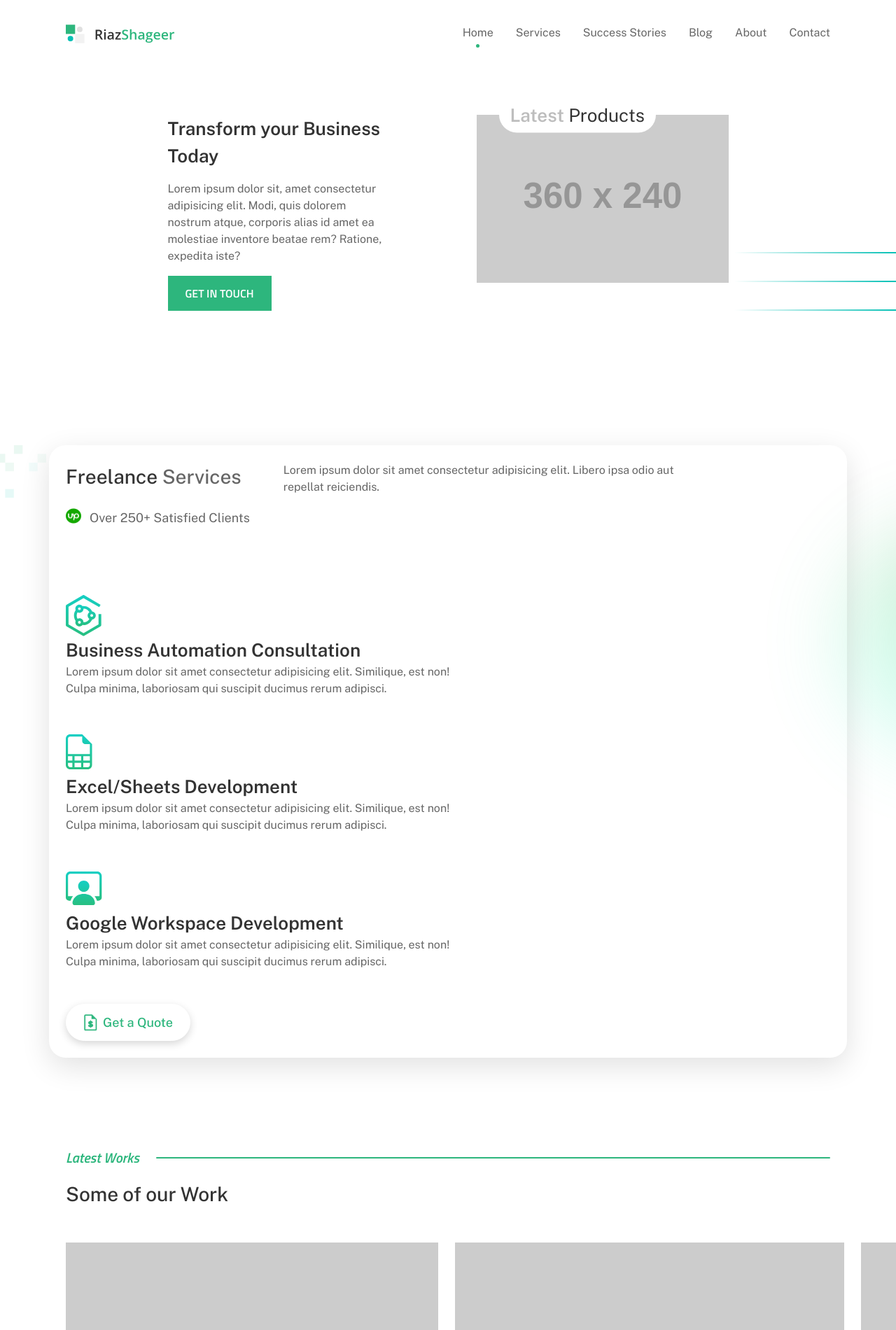
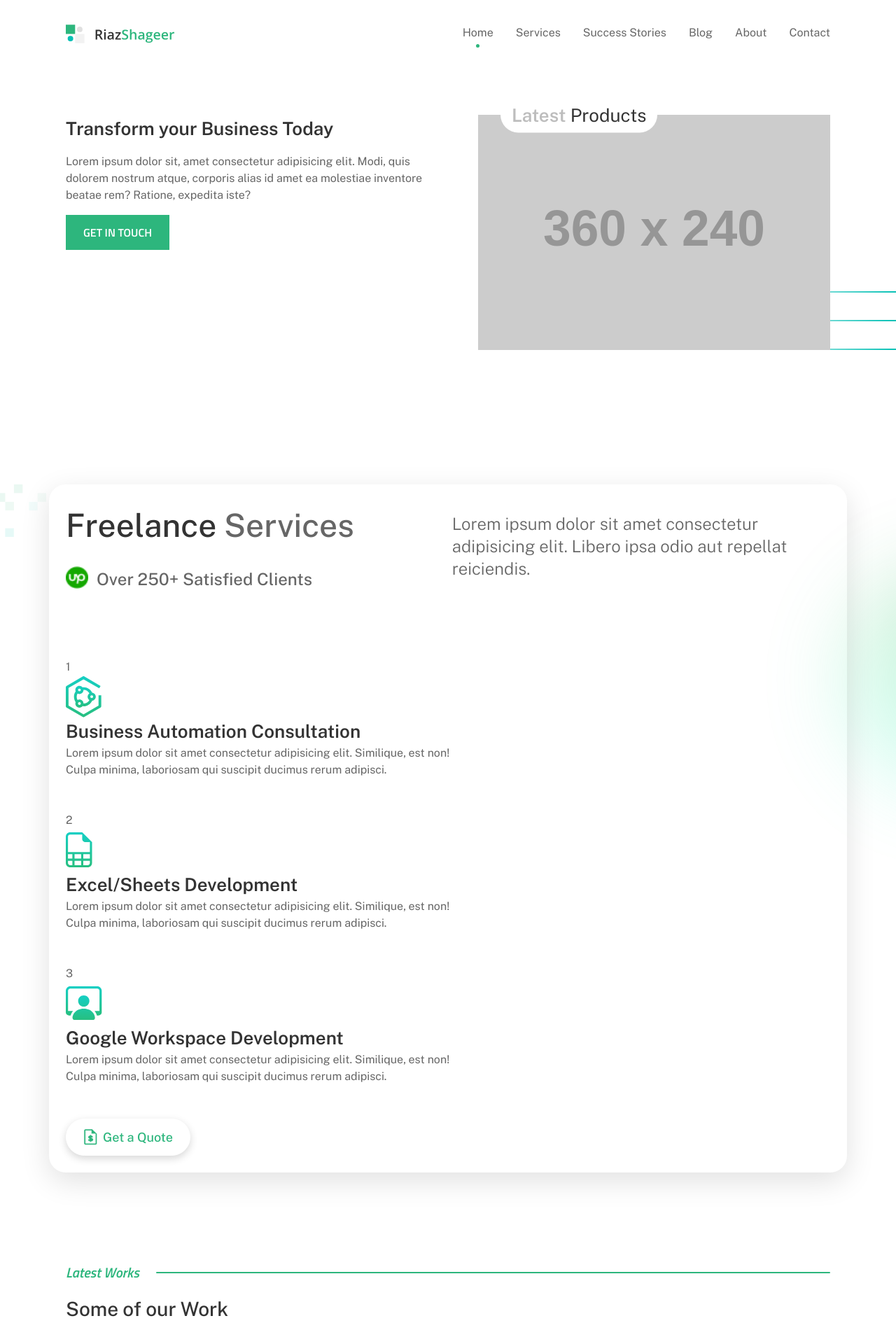
Before and after one commit to rshageer/rshageer.github.io, a Jekyll site: the page built from index.md, in a window 1280 px wide. Shown: the top 1900 px of the page at 70% size. Built offline with Jekyll 4.4.1, drawn with Linux system fonts in a browser that asks for light colours.

Commit message:
Updated Flex and home services

```diff
--- a/_includes/contact-form.html
+++ b/_includes/contact-form.html
@@ -2,7 +2,7 @@
     <h2 class="contact-form__header">Let's Connect</h2>
     <fieldset class="flow">
         <legend>I'm interested in...</legend>
-        <article aria-label="Reasons for Contacting" class="flex">
+        <article aria-label="Reasons for Contacting" class="contact-form__options | flex">
             {% for category in site.data.form-categories.categories %}
             <input type="checkbox" name="{{category.id}}" id="{{category.id}}" class="hidden">
             <label for="{{category.id}}" class="button | checkbox-btn">{{category.name}}</label>
--- a/_includes/home_services.html
+++ b/_includes/home_services.html
@@ -7,14 +7,16 @@
         <p>Over 250+ Satisfied Clients</p>
       </section>
     </section>
-    <p class="readable-width" aria-label="Pullout Description" class="home-services__pullout | txt-clr-grey-500">Lorem ipsum dolor sit amet consectetur adipisicing elit. Libero ipsa odio aut repellat reiciendis.</p>
+    <p class="home-services__header-description" aria-label="Pullout Description" class="home-services__pullout | txt-clr-grey-500">Lorem ipsum dolor sit amet consectetur adipisicing elit. Libero ipsa odio aut repellat reiciendis.</p>
   </header>
   <section aria-label="List of Freelance Services" class="home-services__panel | flow">
       {% for service in site.services %}
         <article class="readable-width" aria-label="{{ service.title }}">
+          <section>
             <img src="{{ service.img }}" alt="{{ service.imgAlt}}">
             <h3>{{ service.title}}</h3>
             <p aria-label="Description of {{ service.title }} services">{{ service.description}}</p>
+          </section>
         </article>
       {% endfor %}
     <a class= "home-services__cta | button button-rounded" href=""><img src="/assets/images/icons/money-icon.svg" /> Get a Quote</a>
--- a/_sass/blocks/_contact-form.scss
+++ b/_sass/blocks/_contact-form.scss
@@ -4,6 +4,7 @@
   padding-bottom: #{nth($spacing, 7)};
   margin-inline : #{nth($spacing, 4)};
   box-shadow: var(--shadow-300);
+
 
   &__header{
     margin-block-start: #{nth($spacing, 6)};
@@ -17,4 +18,8 @@
     background-repeat: no-repeat;
     background-size: 100% #{nth($spacing, 10)};
   }
+
+  &__options {
+    flex-wrap: wrap;
+  }
 }
--- a/_sass/blocks/_hero.scss
+++ b/_sass/blocks/_hero.scss
@@ -1,21 +1,30 @@
 .home-hero{
-  justify-content: center;
-  align-content: flex-start;
-  --flex-gap: #{nth($spacing, 10)};
+  flex-direction: column;
+  align-items: center;
+  justify-content: center;;
+  --flex-gap: #{nth($spacing, 7)};
   --flex-row-gap: #{nth($spacing, 8)};
 
 }
 
 .home-hero__text{
-  max-width: 313px;
+  width: clamp(313px, 100%, 515px);
 }
 
 
 .home-hero__img{
   position: relative;
-  max-width: 503px;
+  width: clamp(360px, 100%, 503px);
+
+  img{
+    width: clamp(360px, 100%, 503px);
+  }
 }
 
-@media (min-width: 849px){
-
+@media (min-width: 794px){
+  .home-hero {
+    flex-direction: row;
+    justify-content: space-between;
+    align-items: flex-start;
+  }
 }
--- a/_sass/blocks/_home-services.scss
+++ b/_sass/blocks/_home-services.scss
@@ -1,6 +1,4 @@
 .home-services{
-    // --container-width: calc(100% - 2rem);
-
     --h2-size: 1.75rem;
     margin-top: 5rem;
     padding-block: 1.5rem;
@@ -12,11 +10,19 @@
   --flow-space: #{nth($spacing, 5)};
   --flex-gap: #{nth($spacing, 7)};
   padding-block-end: #{nth($spacing, 7)};
+  flex-wrap: wrap;
+
+  &-description{
+    max-width: #{nth($spacing, 14)};
+    font-weight: 300;
+    line-height: #{nth($spacing, 5)};
+  }
 }
 
 .home-services__subtitle {
     --flex-gap: .75rem;
     font-size: var(--font-size-200);
+    font-weight: 500;
     & > img {
         width: 22px;
         height: 22px;
@@ -30,6 +36,14 @@
 .home-services__panel {
     --flow-space: #{nth($spacing, 7)};
     margin-top: 3rem;
+    counter-reset: article;
+
+    & > article{
+      &::before{
+        counter-increment: article;
+        content: counter(article);
+      }
+    }
 }
 
 .home-services__cta{
@@ -43,3 +57,28 @@
     margin-right: .5rem;
   }
 }
+
+@media(min-width: 800px){
+  .home-services__header{
+    --h2-size: var(--font-size-900);
+  }
+
+  .home-services__subtitle {
+      --flex-gap: .75rem;
+      font-size: var(--font-size-400);
+      & > img {
+        width: #{nth($spacing, 6)};
+        height: #{nth($spacing, 6)};
+      }
+  }
+
+  .home-services__header{
+    --flex-gap: max(140px);
+    align-items: center;
+
+    &-description{
+      font-size: var(--font-size-400);
+      line-height: #{nth($spacing, 6)};
+    }
+  }
+}
--- a/_sass/utils/_composition.scss
+++ b/_sass/utils/_composition.scss
@@ -16,7 +16,6 @@
   display: flex;
   gap: var(--flex-gap, 1rem);
   row-gap: var(--flex-row-gap, 1rem);
-  flex-wrap: wrap;
 }
 
 .col {
```
Also changed, not shown: assets/images/icons/one-bullet.svg (added), assets/images/icons/three-bullet.svg (added), assets/images/icons/two-bullet.svg (added). Lines whose indentation alone changed are shown as unchanged.
